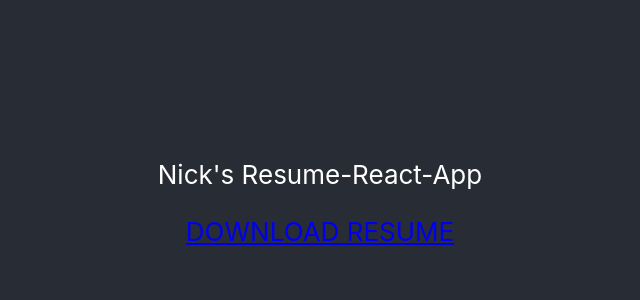
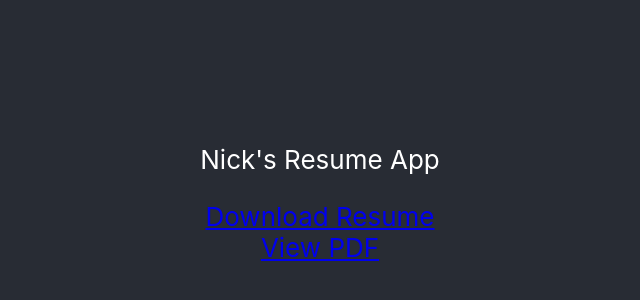
Before and after one commit to nbauer3/resume-app, a React (Create React App) app: page / in a window 1280 px wide. Shown: the part 210-510 px from the top of the page, without its empty margins (320-960 px from the left). Built offline with nearby package versions, Linux system fonts and the light colour scheme.

Commit message:
pdf view link and word doc download working

```diff
--- a/src/App.js
+++ b/src/App.js
@@ -2,14 +2,16 @@ import React from 'react';
 
 import './App.css';
 
-import Resume from './components/resume-link/resume-link.component';
+import Download from './components/resume-link/resume-link.component';
+
+
 
 function App() {
   return (
     <div className="App">
       <header className="App-header">
-        <p>Nick's Resume-React-App</p>
-        <Resume/>
+        <p>Nick's Resume App</p>
+        <Download/>
       </header>
     </div>
   );
--- a/src/components/resume-link/resume-link.component.jsx
+++ b/src/components/resume-link/resume-link.component.jsx
@@ -1,12 +1,25 @@
-import React from 'react';
+import React, { Component } from 'react';
+import doc from '../resume-link/Bauer-Nicholas_BAH-Resume.docx';
+import pdf from '../resume-link/Bauer-Nicholas_BAH-Resume.pdf';
 
-import './resume-link.styles.scss';
+class Download extends Component {
 
-const Resume = () => (
-    <a
-        href='/Bauer-Nicholas_BAH-Resume.pdf'
-        target='_blank'
-        >DOWNLOAD RESUME</a>
-);
+  render() {
+    return (
+    <div className = "App">
+        <div>
+            <a href = {doc} target = "_blank"
+            rel="noopener noreferrer"
+            >Download Resume</a>
+        </div>
+        <div>
+            <a href = {pdf} target = "_blank"
+            rel="noopener noreferrer"
+            >View PDF</a>
+        </div>
+    </div>
+    );
+  }
+}
 
-export default Resume;
+export default Download;
```
Also changed, not shown: 1 other file (tests, documents, lock files or other folders).
